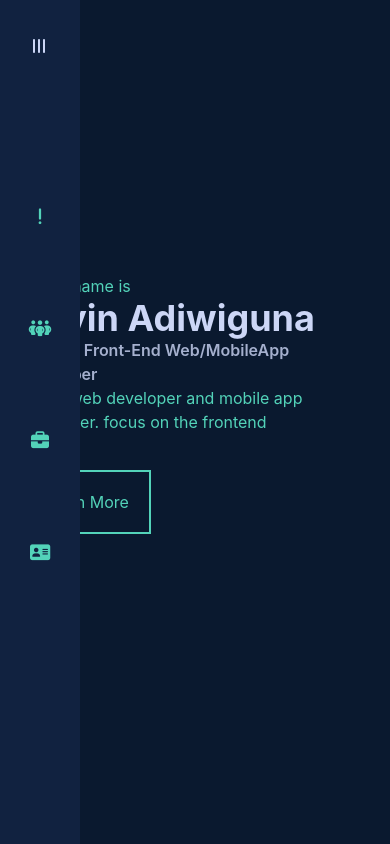
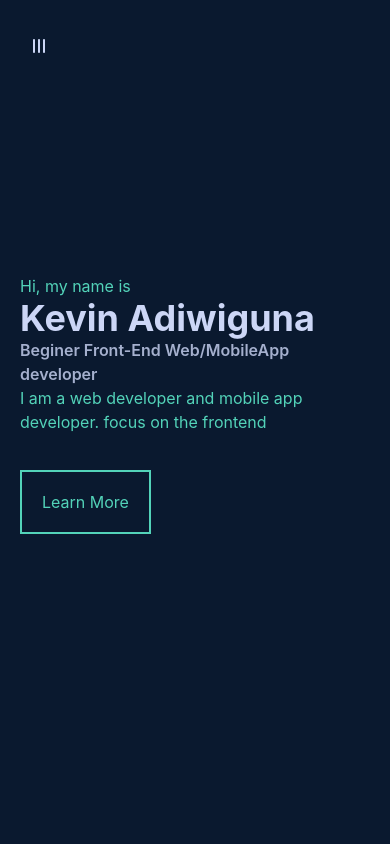
Before and after one commit to KevinAdiwiguna/my-third-profile-website, a React (Create React App) app: page / in a window 390 px wide. Shown: the top 844 px of the page. Built offline with nearby package versions, Linux system fonts and the light colour scheme.

Commit message:
add: more responsive navbar

```diff
--- a/src/App.js
+++ b/src/App.js
@@ -2,6 +2,7 @@ import { Hero } from "./Components/Hero/Hero";
 import { Navbar } from "./Components/Navbar/Navbar";
 import { Team } from "./Components/Team/Team";
 import { About } from "./Components/About/About"
+import { Skills } from "./Components/Skills/Skills";
 function App() {
   return (
     <div>
@@ -9,6 +10,7 @@ function App() {
       <Hero/>
       <About />
       <Team />
+      <Skills />
     </div>
   );
 }
--- a/src/Components/Navbar/Molecule/List.jsx
+++ b/src/Components/Navbar/Molecule/List.jsx
@@ -3,21 +3,21 @@ import React from 'react'
 export const List = (props) => {
   return (
     <div className='flex justify-center items-center h-[70vh] flex-col'>
-        <div className={`text-center text-lg px-5 pb-4 pt-10 rounded-lg hover:bg-background ${props.scroll ? "opacity-0 pointer-events-none" : "opacity-100 pointer-events-auto"} ${props.open ? '!opacity-100' : ""} duration-300`}>
+        <div className={`text-center text-lg px-5 pb-4 pt-10 rounded-lg hover:bg-background ${props.scroll ? "sm:opacity-0 pointer-events-none" : "sm:opacity-100 sm:pointer-events-auto"} ${props.open ? 'sm:!opacity-100' : ""}  ${props.open ? 'opacity-100' : "opacity-0"} duration-300`}>
             <i className="fa-sharp fa-solid fa-exclamation text-secondary"></i>
-            <p><a href="" className={`text-primary ${props.open ? "!opacity-100" : "opacity-0 pointer-events-none"} duration-300 `}>About</a></p>
+            <p><a href="" className={`text-primary ${props.open ? "sm:!opacity-100" : "sm:opacity-0 pointer-events-none"} duration-300 `}>About</a></p>
         </div>
-        <div className={`text-center text-lg px-5 pb-4 pt-10 rounded-lg hover:bg-background ${props.scroll ? "opacity-0 pointer-events-none" : "opacity-100 pointer-events-auto"} ${props.open ? '!opacity-100' : ""} duration-300`}>
+        <div className={`text-center text-lg px-5 pb-4 pt-10 rounded-lg hover:bg-background ${props.scroll ? "sm:opacity-0 pointer-events-none" : "sm:opacity-100 sm:pointer-events-auto"} ${props.open ? 'sm:!opacity-100' : ""}  ${props.open ? 'opacity-100' : "opacity-0"} duration-300`}>
             <i className="fa-solid fa-people-group text-secondary"></i>
-            <p><a href="" className={`text-primary ${props.open ? "!opacity-100" : "opacity-0 pointer-events-none"} duration-300 `}>Team</a></p>
+            <p><a href="" className={`text-primary ${props.open ? "sm:!opacity-100" : "sm:opacity-0 pointer-events-none"} duration-300 `}>Team</a></p>
         </div>
-        <div className={`text-center text-lg px-5 pb-4 pt-10 rounded-lg hover:bg-background ${props.scroll ? "opacity-0 pointer-events-none" : "opacity-100 pointer-events-auto"} ${props.open ? '!opacity-100' : ""} duration-300`}>
+        <div className={`text-center text-lg px-5 pb-4 pt-10 rounded-lg hover:bg-background ${props.scroll ? "sm:opacity-0 pointer-events-none" : "sm:opacity-100 sm:pointer-events-auto"} ${props.open ? 'sm:!opacity-100' : ""}  ${props.open ? 'opacity-100' : "opacity-0"} duration-300`}>
             <i className="fa-sharp fa-solid fa-briefcase text-secondary"></i>
-            <p><a href="" className={`text-primary ${props.open ? "!opacity-100" : "opacity-0 pointer-events-none"} duration-300 `}>Skills</a></p>
+            <p><a href="" className={`text-primary ${props.open ? "sm:!opacity-100" : "sm:opacity-0 pointer-events-none"} duration-300 `}>Skills</a></p>
         </div>
-        <div className={`text-center text-lg px-5 pb-4 pt-10 rounded-lg hover:bg-background ${props.scroll ? "opacity-0 pointer-events-none" : "opacity-100 pointer-events-auto"} ${props.open ? '!opacity-100' : ""} duration-300`}>
+        <div className={`text-center text-lg px-5 pb-4 pt-10 rounded-lg hover:bg-background ${props.scroll ? "sm:opacity-0 pointer-events-none" : "sm:opacity-100 sm:pointer-events-auto"} ${props.open ? 'sm:!opacity-100' : ""}  ${props.open ? 'opacity-100' : "opacity-0"} duration-300`}>
             <i className="fa-solid fa-address-card text-secondary"></i>
-            <p><a href="" className={`text-primary ${props.open ? "!opacity-100" : "opacity-0 pointer-events-none"} duration-300 `}>Contact</a></p>
+            <p><a href="" className={`text-primary ${props.open ? "!opacity-100" : "sm:opacity-0 pointer-events-none"} duration-300 `}>Contact</a></p>
         </div>
 
     </div>
--- a/src/Components/Navbar/Navbar.jsx
+++ b/src/Components/Navbar/Navbar.jsx
@@ -22,7 +22,7 @@ export const Navbar = () => {
 
 
   return (
-    <div className={` ${open ? "!w-80" : "w-20"}  ${scroll ? "w-0" : "w-20"}    h-screen bg-slidebar duration-300 fixed open z-10`
+    <div className={`${open ? "w-80" : "w-0"}  ${open ? "sm:!w-80" : "sm:w-20"}  ${scroll ? "sm:w-0" : "sm:w-20"}    h-screen bg-slidebar duration-300 fixed open z-10`
     }>
       <div className=''>
         <div className={`flex text-primary items-center p-8`} onClick={() => setOpen(!open)}>
```
